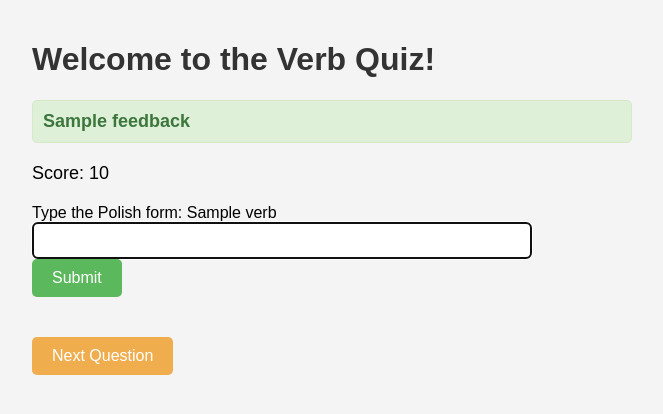
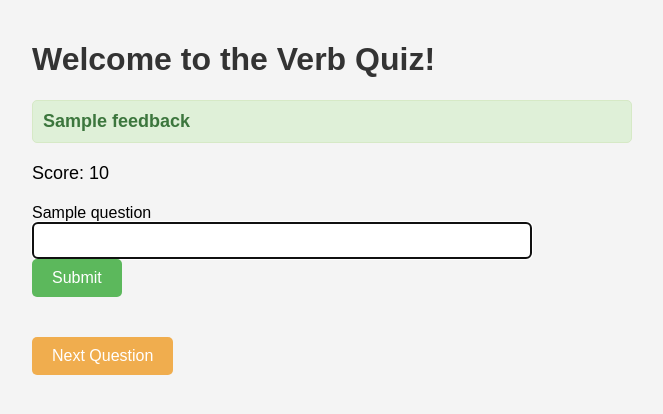
Before and after one commit to bago1/polbago, a Flask app: template templates/random_verb.html in a window 1280 px wide. Shown: the top 414 px of the page, without its empty margins (308-971 px from the left). Run offline with Flask 3, Linux system fonts and the light colour scheme; the template is opened without the code that fills it: most values are stand-ins (such as "Sample title", 1, 10 or a date in 2020).

Commit message:
all done

```diff
--- a/app.py
+++ b/app.py
@@ -13,6 +13,7 @@ client = MongoClient(uri)
 db = client['lang']  # Use your actual database name
 verbs_collection = db['verbs']
 
+
 @app.route('/')
 def index():
     verbs = list(verbs_collection.find({}))
@@ -20,22 +21,38 @@ def index():
         curVerb = random.choice(verbs)
         # Convert ObjectId to string
         curVerb['_id'] = str(curVerb['_id'])
-        session['current_verb'] = curVerb
-        question = f"Type the Polish form of the following English verb: {curVerb['infinitive_eng']}"
-        return render_template('random_verb.html', verb=curVerb['infinitive_eng'], feedback=session.get('feedback', ''),
-                               score=session.get('score', 0), question=question, verbs=verbs)
+        # Select a random conjugation for the current verb
+        randomConjugation = random.choice(curVerb['conjugations'])
+
+        # Store necessary information in session for validation in /submit
+        session['current_verb'] = {
+            'infinitive_eng': curVerb['infinitive_eng'],
+            'conjugation_pol': randomConjugation['conjugation_pol']  # Store correct Polish form for answer validation
+        }
+
+        # Generate question using the English pronoun and conjugation
+        # question = f"Type the Polish form of '{randomConjugation['pronoun_eng']} {curVerb['infinitive_eng']}'"
+        # Generate question using the English pronoun and conjugation
+        question = f"Type the Polish form of '{randomConjugation['pronoun_eng']} {randomConjugation['conjugation_eng']}'"
+
+        # return render_template('random_verb.html', verb=curVerb['infinitive_eng'], feedback=session.get('feedback', ''),
+        #                        score=session.get('score', 0), question=question, verbs=verbs)
+        return render_template('random_verb.html', feedback=session.get('feedback', ''),
+                           score=session.get('score', 0), question=question, verbs=verbs)
+
     else:
-        return render_template('random_verb.html', feedback="No verbs found in the database. Please upload a file to add verbs.")
+        return render_template('random_verb.html',
+                               feedback="No verbs found in the database. Please upload a file to add verbs.")
+
 
 @app.route('/submit', methods=['POST'])
 def submit_answer():
-    curVerb = session.get('current_verb')
-    if not curVerb:
+    if 'current_verb' not in session or not session['current_verb']:
         session['feedback'] = "There was an error with the current question. Please try again."
         return redirect(url_for('index'))
 
     user_answer = request.form['answer'].strip()
-    correct_answer = curVerb['conjugation_pol']  # Ensure your documents have this field or adjust accordingly
+    correct_answer = session['current_verb']['conjugation_pol']
 
     if user_answer.lower() == correct_answer.lower():
         session['feedback'] = "Correct!"
@@ -47,24 +64,3 @@ def submit_answer():
 
 if __name__ == '__main__':
     app.run(debug=True)
-
-
-#
-# @app.route('/upload', methods=['GET', 'POST'])
-# def upload_file():
-#     if request.method == 'POST':
-#         file = request.files.get('file')
-#         if file and file.filename.endswith('.xlsx'):
-#             filename = secure_filename(file.filename)
-#             filepath = os.path.join('temporary_directory', filename)
-#             os.makedirs('temporary_directory', exist_ok=True)
-#             file.save(filepath)
-#             process_excel_file(filepath)
-#             session['feedback'] = "File uploaded successfully!"
-#             return redirect(url_for('index'))
-#     return render_template('upload.html')
-#
-# def process_excel_file(filepath):
-#     df = pd.read_excel(filepath)
-#     # Processing Excel file logic here, potentially adding verbs to MongoDB
-#     # Example: verbs_collection.insert_one({})
--- a/templates/random_verb.html
+++ b/templates/random_verb.html
@@ -90,19 +90,14 @@
     {% endif %}
     <p>Score: {{ score }}</p>
 <form method="POST" action="{{ url_for('submit_answer') }}">
-    <label for="answer">Type the Polish form: {{ verb }} </label>
-
+    <label for="answer">{{ question }}</label>
     <input type="text" id="answer" name="answer" required autofocus>
     <button type="submit">Submit</button>
 </form>
 
+
     <a href="/">Next Question</a>
-<!--    <h1>Upload a new Excel File with Verbs</h1>-->
-<!--    <form action="/upload" method="post" enctype="multipart/form-data" class="file-input-container">-->
-<!--        <label for="file">Upload ssfile:</label>-->
-<!--        <input type="file" name="file" id="file" required>-->
-<!--        <input type="submit" value="Upload2">-->
-<!--    </form>-->
+
 
     </body>
     </html>
```
